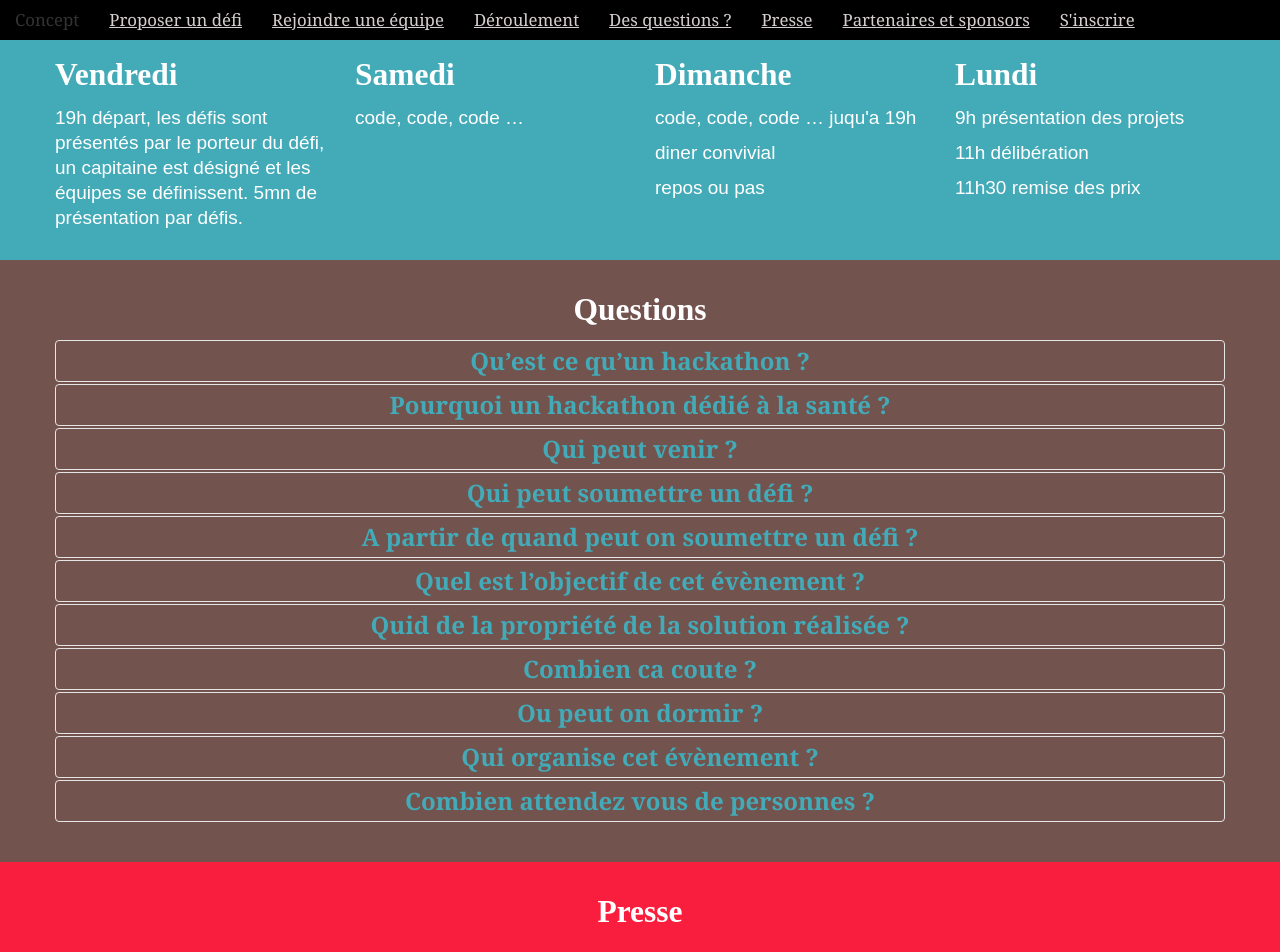
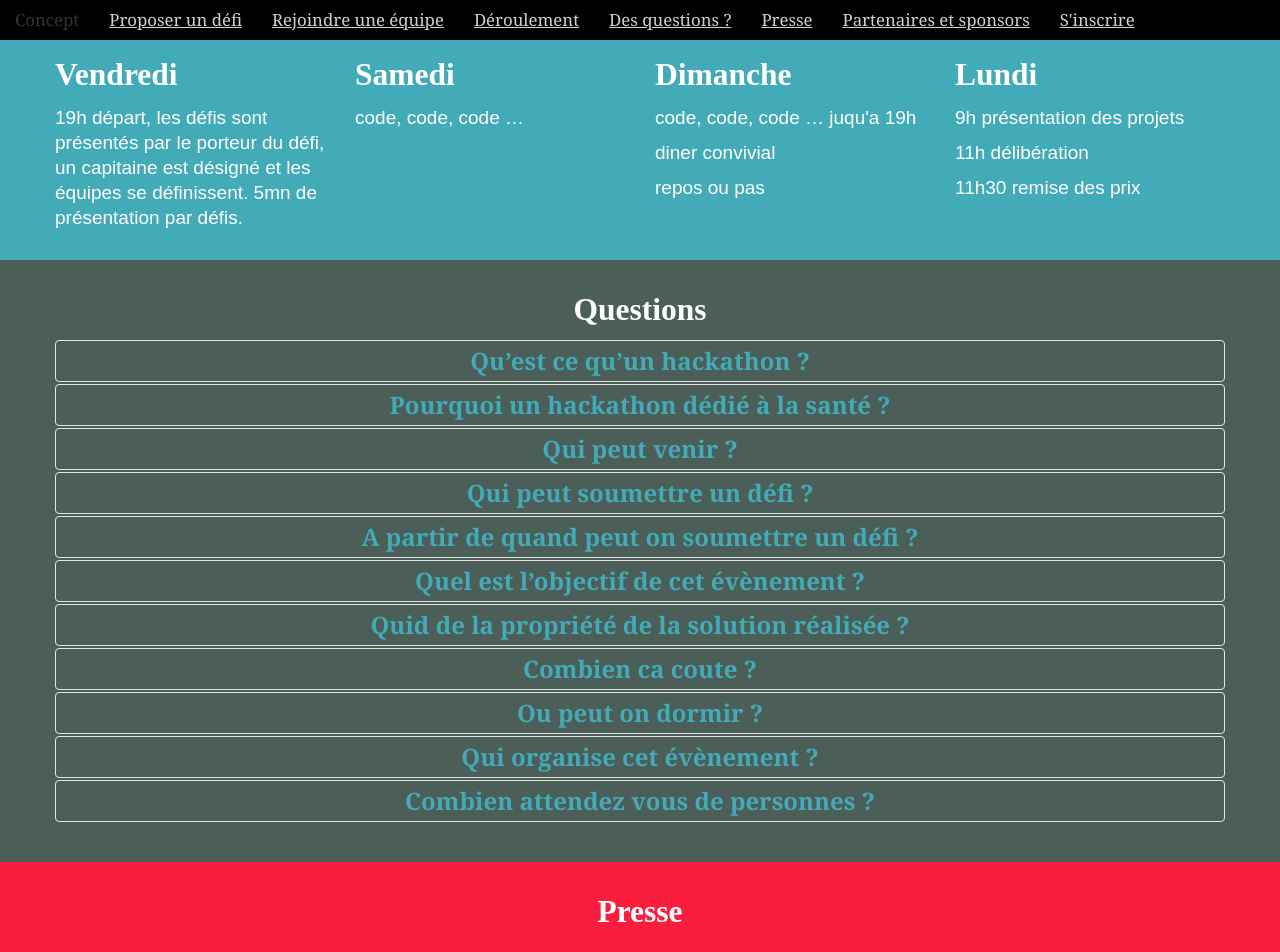
Before and after one commit to AlsaceDigitale/medhack, a Jekyll site: the page index.html, which Jekyll copies as it is, in a window 1280 px wide and 1400 px high, scrolled down 1648 px. Shown: the top 952 px of the window. Built offline with Jekyll 4.4.1, drawn with Linux system fonts in a browser that asks for light colours; some web fonts are replaced.

Commit message:
background color "questions"

```diff
--- a/css/style.css
+++ b/css/style.css
@@ -188,7 +188,7 @@ section p {
     color: white;
 }
 .questions {
-    background-color: #72534E;
+    background-color: #4B5E57;
     color: white;
 }
 .presse {
```
